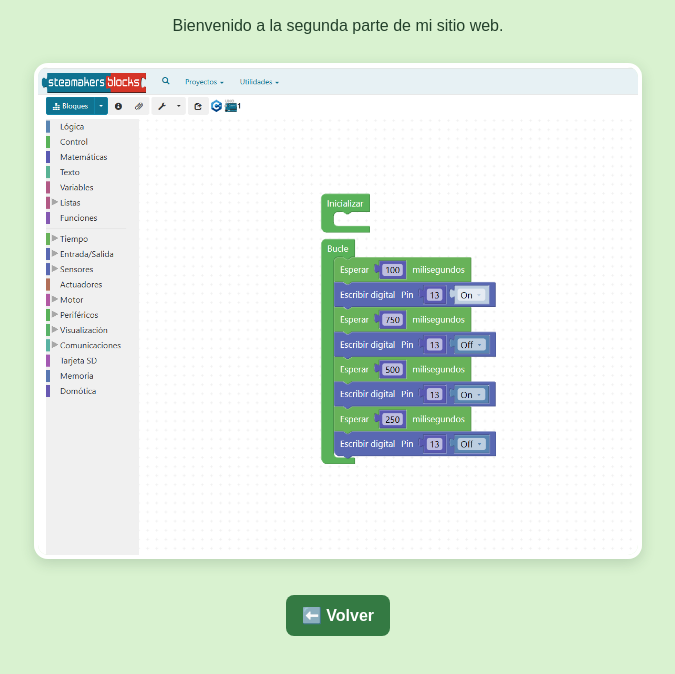
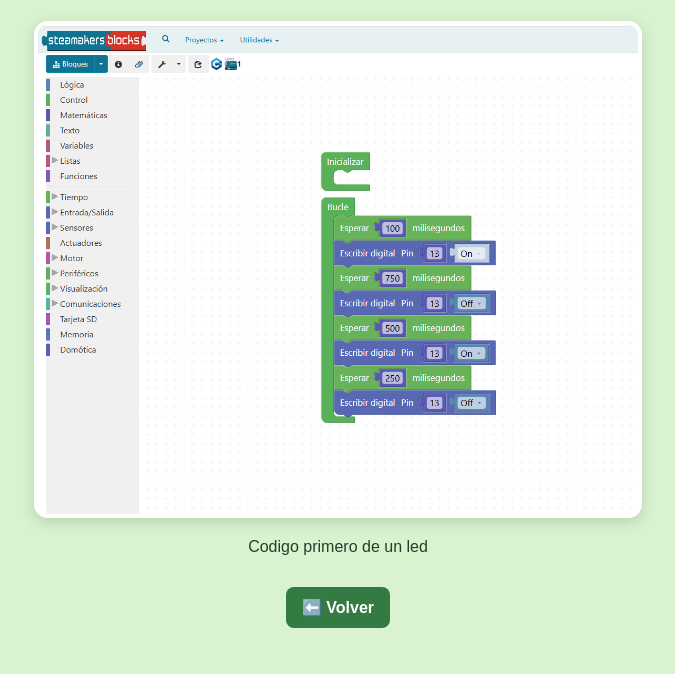
Before and after one commit to Mario-125/Primer-Archivo, a plain HTML site: page pagina2.html in a window 1280 px wide. Shown: the part 84-758 px from the top of the page, without its empty margins (302-977 px from the left). Drawn offline with Linux system fonts and the light colour scheme.

Commit message:
Mostrar foto con texto debajo

```diff
--- a/pagina2.html
+++ b/pagina2.html
@@ -19,16 +19,16 @@
             margin: 0 auto;
         }
         h1 { margin: 12px 0; }
-        p { line-height: 1.6; }
-        img {
+        .photo {
             display: block;
             width: min(100%, 600px);
             height: auto;
-            margin: 24px auto;
+            margin: 24px auto 12px;
             border: 4px solid white;
             border-radius: 14px;
             box-shadow: 0 4px 14px rgb(35 64 43 / 18%);
         }
+        .caption { line-height: 1.6; }
         .button {
             display: inline-block;
             margin-top: 12px;
@@ -45,8 +45,8 @@
 <body>
     <main>
         <h1>¡Esta es la segunda página!</h1>
-        <p>Bienvenido a la segunda parte de mi sitio web.</p>
-        <img src="capturaled.png" alt="Captura">
+        <img class="photo" src="capturaled.png" alt="Captura del código de un LED">
+        <p class="caption">Codigo primero de un led</p>
         <a class="button" href="index.html">⬅️ Volver</a>
     </main>
 </body>
```
